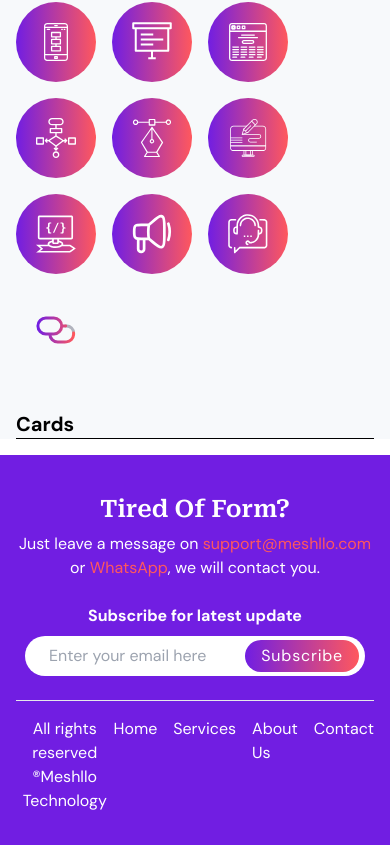
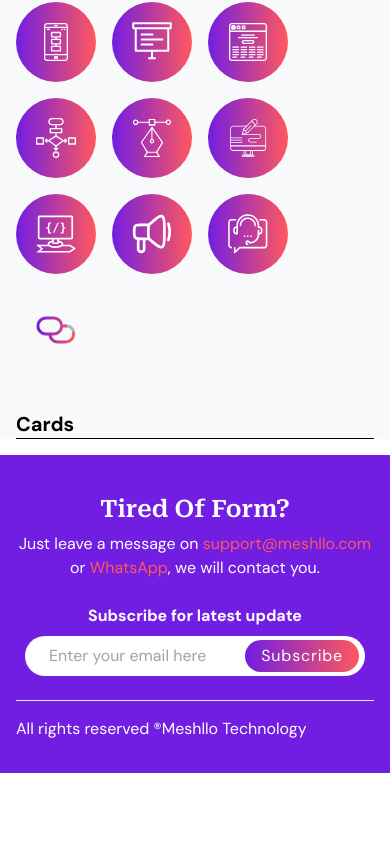
Before and after one commit to nazmuldipu/meshllo, a Next.js app: page / in a window 390 px wide. Shown: the part 8502-9347 px from the top of the page. After the commit the page ends 9275 px from the top, so only its background shows below. Built offline with nearby package versions, Linux system fonts and the light colour scheme.

Commit message:
footer nav hidden on mobile

```diff
--- a/src/components/templates/footer.tsx
+++ b/src/components/templates/footer.tsx
@@ -40,7 +40,7 @@ const Footer = () => {
       </div>
       <div className="flex justify-between py-4">
         <div className="text-center">{data.copyright}</div>
-        <div className="">
+        <div className="hidden md:block">
           <ul className="flex gap-4">
             {nav.links.map((link, index) => (
               <li key={index}>
```
